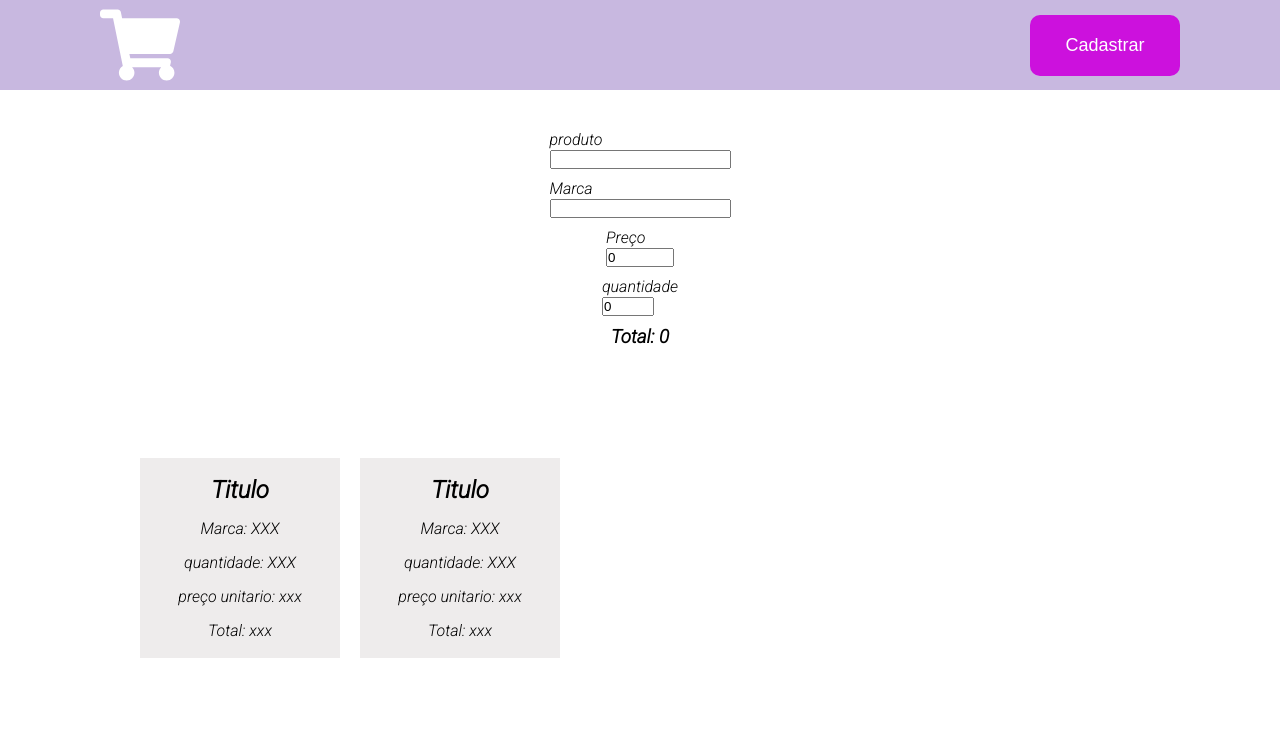
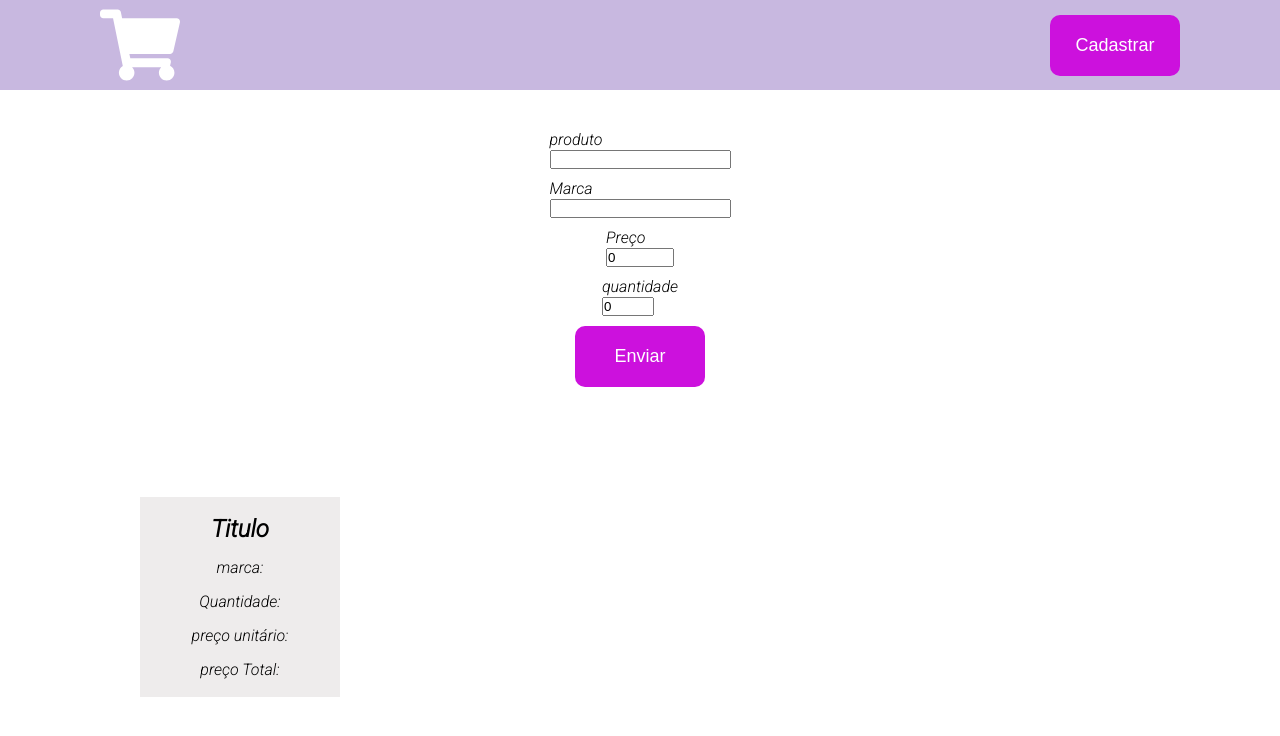
Before and after one commit to viniciusgasparino/appDeAnotacoes, a Next.js app: page / in a window 1280 px wide. Both pictures are taken after a click on the button "Cadastrar". Shown: the top 736 px of the page. Built offline with nearby package versions, Linux system fonts and the light colour scheme.

Commit message:
Criado component Card

```diff
--- a/pages/index.jsx
+++ b/pages/index.jsx
@@ -3,6 +3,8 @@ import Section from "../src/components/section/Section"
 import Footer from "../src/components/footer/Footer"
 import Form from "../src/components/form/Form"
 import Input from "../src/components/input/Input"
+import Button from "../src/components/button/Button"
+import Card from "../src/components/card/Card"
 import { useState } from "react"
 
 
@@ -13,6 +15,7 @@ function Home(){
   const [preco,setPreco] = useState(0)
   const [qtd,setQtd] = useState(0)
   const [total,setTotal] = useState(0)
+  const [list,setList] = useState([])
 
 
   const handleClick = () => {
@@ -35,11 +38,20 @@ function Home(){
     setQtd(text)
   }
 
+  const handleCreateSubmit = (e) => {
+    e.preventDefault()
+    console.log(produto)
+    console.log(marca)
+    console.log(preco)
+    console.log(qtd)
+  }
+
   return(
     <>
       <Header onClick={handleClick}/>
       {
         open && (
+          <form onSubmit={handleCreateSubmit}>
             <Form>
               <Input
                 label="produto"
@@ -73,11 +85,23 @@ function Home(){
                 min="0"
                 max="20"
               />
-            <h3>Total: {total}</h3>
+              <Button
+                text="Enviar"
+                type="submit"
+              />
             </Form>
+          </form>
         )
       }
-      <Section />
+      <Section>
+        <Card
+          titulo="Titulo"
+          marca="marca: "
+          quantidade="Quantidade: "
+          preco="preço unitário: "
+          total="preço Total: "
+        />
+      </Section>
       <Footer/>
     </>
   )
--- a/src/components/button/Button.jsx
+++ b/src/components/button/Button.jsx
@@ -2,7 +2,7 @@ import styled from "styled-components"
 
 const StyledButton = styled.button`
   border: none;
-  width: 150px;
+  width: 130px;
   padding: 20px;
   cursor: pointer;
   background-color: #cc11dd;
--- /dev/null
+++ b/src/components/card/Card.jsx
@@ -0,0 +1,30 @@
+import styled from "styled-components"
+
+
+const StyledCard = styled.div`
+  display: flex;
+  flex-direction: column;
+  align-items:center;
+  justify-content:center;
+  gap: 15px;
+  height: 200px;
+  margin-top: 20px;
+  width: 200px;
+  background-color: #eae7e7cb;
+`
+
+
+
+function Card({titulo,marca,quantidade,preco,total}){
+  return(
+    <StyledCard>
+      <h2>{titulo}</h2>
+      <p>{marca}</p>
+      <p>{quantidade}</p>
+      <p>{preco}</p>
+      <p>{total}</p>
+    </StyledCard>
+  )
+}
+
+export default Card
--- a/src/components/form/Form.jsx
+++ b/src/components/form/Form.jsx
@@ -5,7 +5,7 @@ const StyledCenter = styled.div`
   margin: 0 auto;
 `
 
-const StyledForm = styled.form`
+const StyledForm = styled.div`
   display: flex;
   flex-direction: column;
   align-items: center;
--- a/src/components/section/Section.jsx
+++ b/src/components/section/Section.jsx
@@ -28,39 +28,14 @@ const StyledContainer = styled.div`
   }
  `
 
-const StyledCard = styled.div`
-  display: flex;
-  flex-direction: column;
-  align-items:center;
-  justify-content:center;
-  gap: 15px;
-  height: 200px;
-  margin-top: 20px;
-  width: 200px;
-  background-color: #eae7e7cb;
-`
 
-
-function Section(){
+function Section(props){
   return(
     <>
       <StyledSection>
         <StyledCenter>
           <StyledContainer>
-            <StyledCard>
-              <h2>Titulo</h2>
-              <p>Marca: XXX</p>
-              <p>quantidade: XXX</p>
-              <p>preço unitario: xxx</p>
-              <p>Total: xxx</p>
-            </StyledCard>
-            <StyledCard>
-              <h2>Titulo</h2>
-              <p>Marca: XXX</p>
-              <p>quantidade: XXX</p>
-              <p>preço unitario: xxx</p>
-              <p>Total: xxx</p>
-            </StyledCard>
+            {props.children}
           </StyledContainer>
         </StyledCenter>
       </StyledSection>
```
Lines whose indentation alone changed are shown as unchanged.
